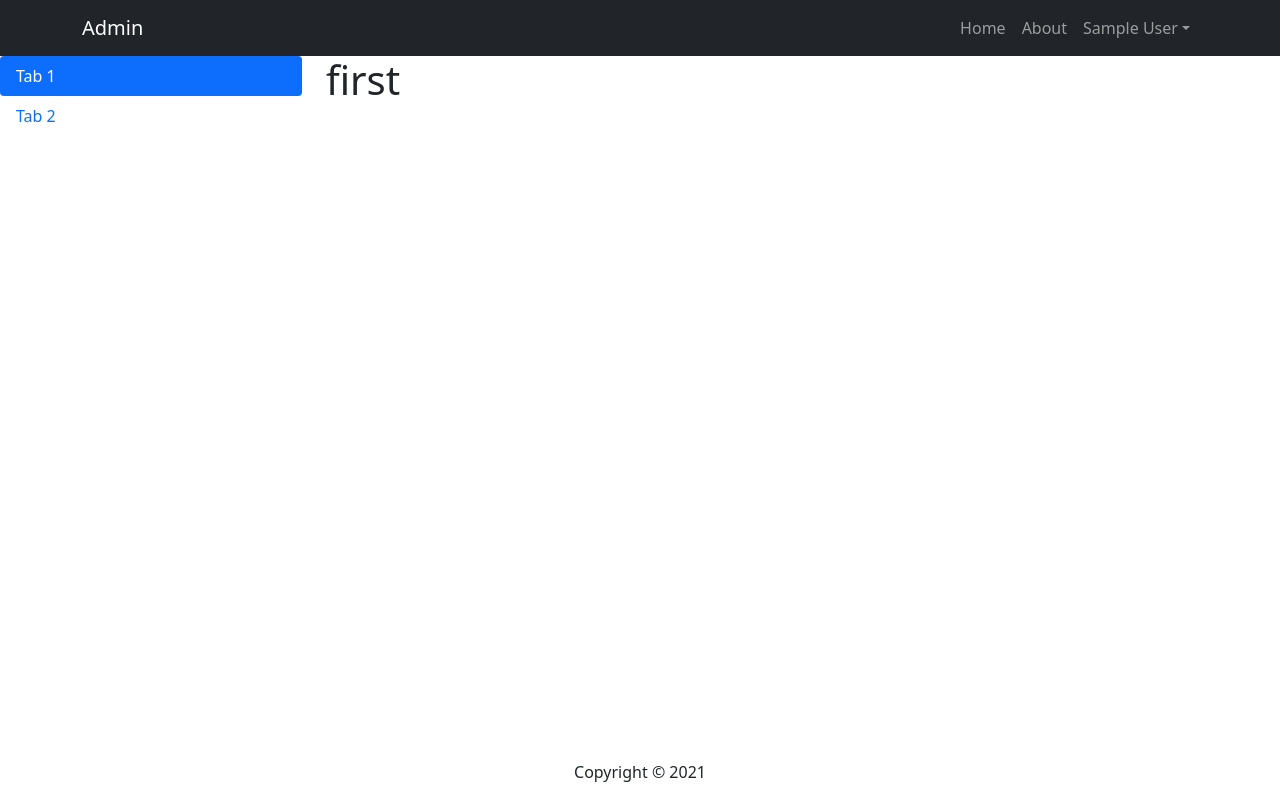
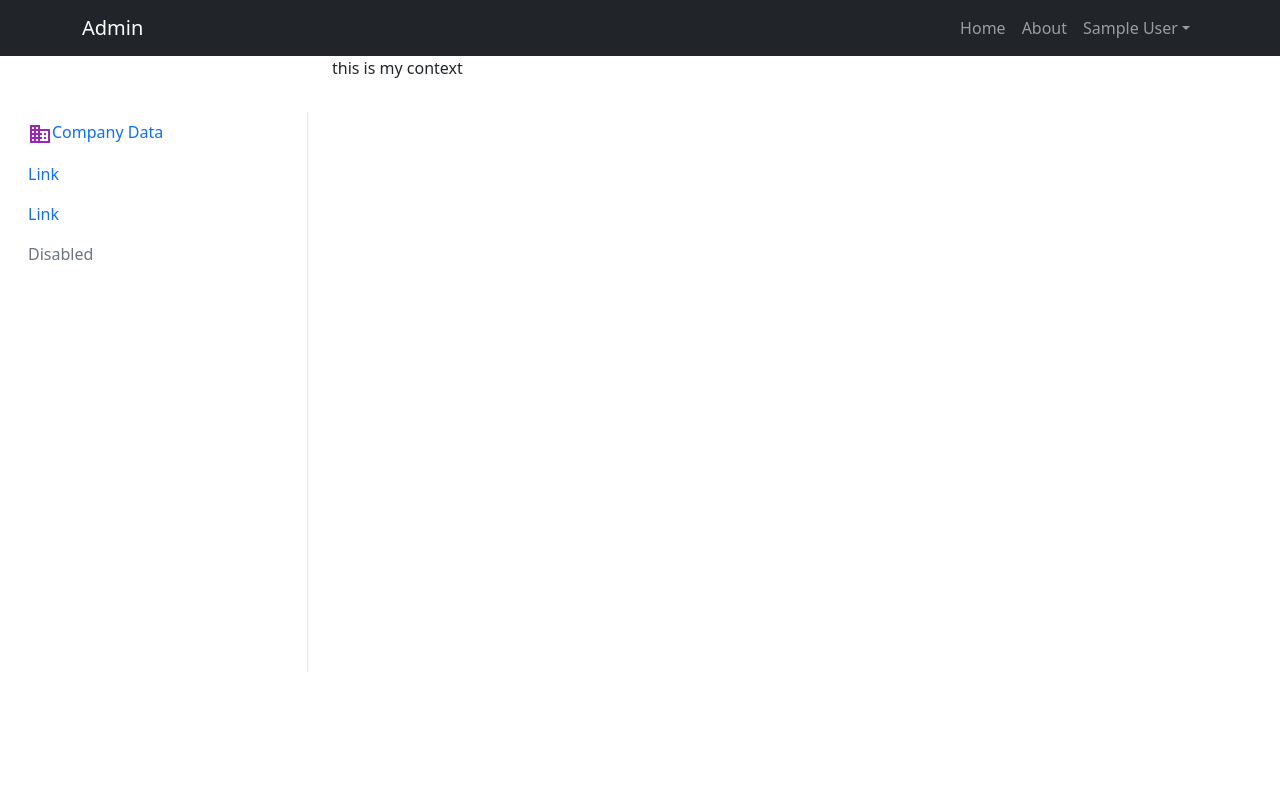
Before and after one commit to GeraldHero/Admin-Panel, a React (Create React App) app in the folder client/: page /dashboard in a window 1280 px wide. Built offline with nearby package versions, Linux system fonts and the light colour scheme; sample sign-in values are in the browser's storage.

Commit message:
adding a admin dashboard

```diff
--- a/client/package.json
+++ b/client/package.json
@@ -3,6 +3,8 @@
   "version": "0.1.0",
   "private": true,
   "dependencies": {
+    "@mui/icons-material": "^5.2.1",
+    "@mui/material": "^5.2.3",
     "@testing-library/jest-dom": "^5.11.4",
     "@testing-library/react": "^11.1.0",
     "@testing-library/user-event": "^12.1.10",
--- a/client/src/components/layouts/myFooter/MyFooter.jsx
+++ b/client/src/components/layouts/myFooter/MyFooter.jsx
@@ -1,6 +1,11 @@
 import React from 'react';
 import { Container, Row, Col } from 'react-bootstrap';
+import { useLocation } from 'react-router-dom';
+
 export const MyFooter = () => {
+  const { pathname } = useLocation();
+
+  if (pathname === '/dashboard') return null;
   return (
     <footer>
       <Container>
--- /dev/null
+++ b/client/src/controllers/myDashboardSidebar/MyDashboardSidebar.jsx
@@ -0,0 +1,33 @@
+import React from 'react';
+import { Nav } from 'react-bootstrap';
+import myStyle from './MyDashboardSidebar.module.css';
+import BusinessIcon from '@mui/icons-material/Business';
+const MyDashboardSidebar = () => {
+  return (
+    <Nav
+      className={`d-none d-md-block ${myStyle.sidebarNav}`}
+      activeKey="/dashboard"
+      onSelect={(selectedKey) => {}}
+    >
+      <Nav.Item>
+        <Nav.Link href="/dashboard/Company">
+          <BusinessIcon color="secondary" />
+          Company Data
+        </Nav.Link>
+      </Nav.Item>
+      <Nav.Item>
+        <Nav.Link eventKey="link-1">Link</Nav.Link>
+      </Nav.Item>
+      <Nav.Item>
+        <Nav.Link eventKey="link-2">Link</Nav.Link>
+      </Nav.Item>
+      <Nav.Item>
+        <Nav.Link eventKey="disabled" disabled>
+          Disabled
+        </Nav.Link>
+      </Nav.Item>
+    </Nav>
+  );
+};
+
+export default MyDashboardSidebar;
--- /dev/null
+++ b/client/src/controllers/myDashboardSidebar/MyDashboardSidebar.module.css
@@ -0,0 +1,26 @@
+.sidebarNav {
+  position: relative;
+  top: 10%;
+  bottom: 0;
+  min-height: 70vh;
+  z-index: 100;
+  box-shadow: inset -1px 0 0 rgba(0, 0, 0, 0.1);
+}
+#sidebar-wrapper {
+  min-height: 70vh !important;
+  width: 100%;
+  margin-left: -1rem;
+  -webkit-transition: margin 0.25s ease-out;
+  -moz-transition: margin 0.25s ease-out;
+  -o-transition: margin 0.25s ease-out;
+  transition: margin 0.25s ease-out;
+}
+#sidebar-wrapper .sidebar-heading {
+  padding: 0.875rem 1.25rem;
+  font-size: 1.2rem;
+}
+
+#page-content-wrapper {
+  min-width: 0;
+  width: 100%;
+}
--- a/client/src/pages/MyDashboard.jsx
+++ b/client/src/pages/MyDashboard.jsx
@@ -1,7 +1,8 @@
 import React, { useEffect } from 'react';
-import { Tab, Row, Col, Nav } from 'react-bootstrap';
+import { Row, Col, Container } from 'react-bootstrap';
 import { useDispatch, useSelector } from 'react-redux';
 import { useNavigate } from 'react-router';
+import MyDashboardSidebar from '../controllers/myDashboardSidebar/MyDashboardSidebar';
 const MyDashboard = () => {
   const dispatch = useDispatch();
   const userLogin = useSelector((state) => state.userLogin);
@@ -16,30 +17,16 @@ const MyDashboard = () => {
   }, [navigate, userInfo]);
 
   return (
-    <Tab.Container id="left-tabs-example" defaultActiveKey="first">
+    <div className="container-fluid">
       <Row>
-        <Col sm={3}>
-          <Nav variant="pills" className="flex-column">
-            <Nav.Item>
-              <Nav.Link eventKey="first">Tab 1</Nav.Link>
-            </Nav.Item>
-            <Nav.Item>
-              <Nav.Link eventKey="second">Tab 2</Nav.Link>
-            </Nav.Item>
-          </Nav>
+        <Col md={3}>
+          <MyDashboardSidebar />
         </Col>
-        <Col sm={9}>
-          <Tab.Content>
-            <Tab.Pane eventKey="first">
-              <h1>first</h1>
-            </Tab.Pane>
-            <Tab.Pane eventKey="second">
-              <h1>second</h1>
-            </Tab.Pane>
-          </Tab.Content>
+        <Col xs={12} md={8}>
+          this is my context
         </Col>
       </Row>
-    </Tab.Container>
+    </div>
   );
 };
 
```
Also changed, not shown: 1 other file (tests, documents, lock files or other folders).
